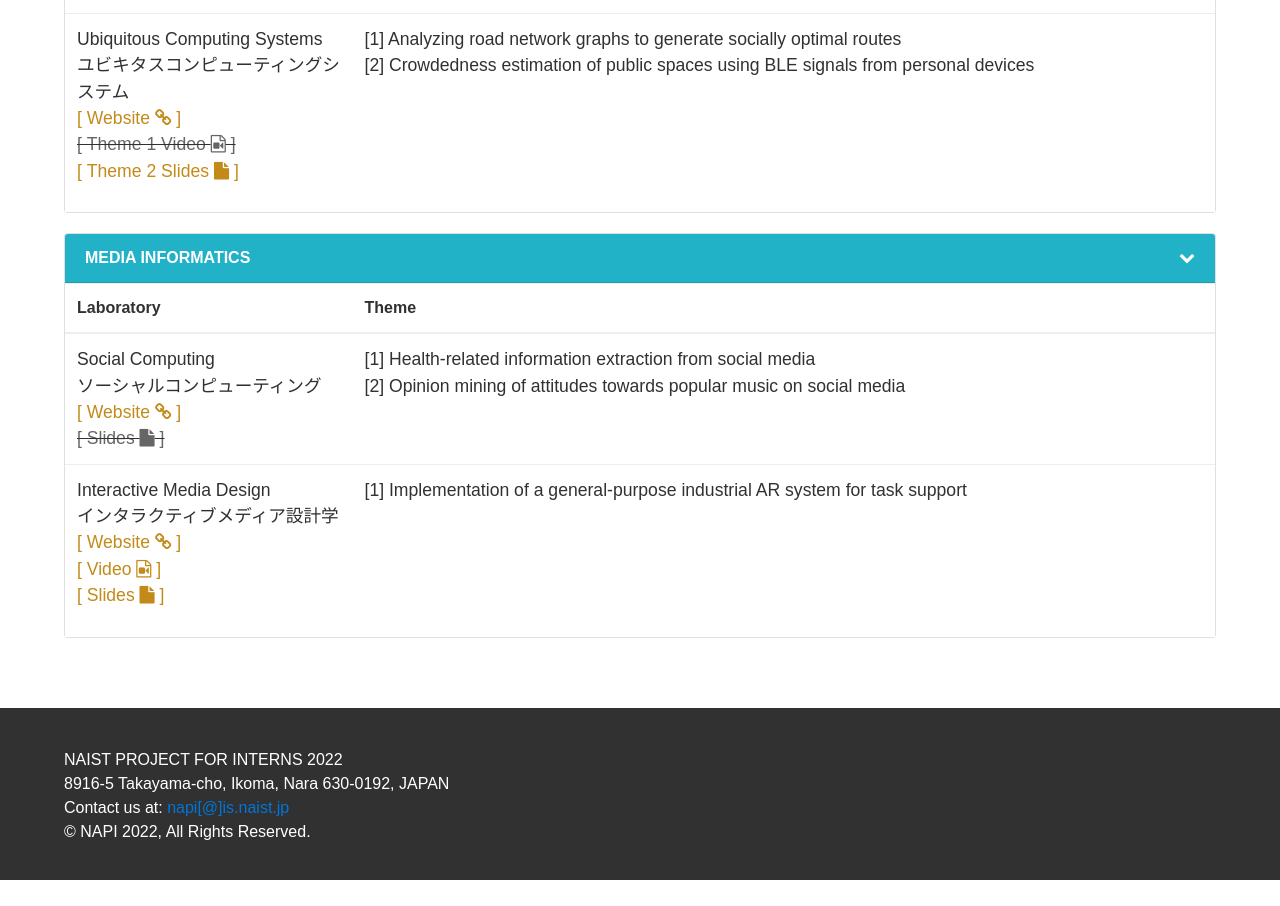
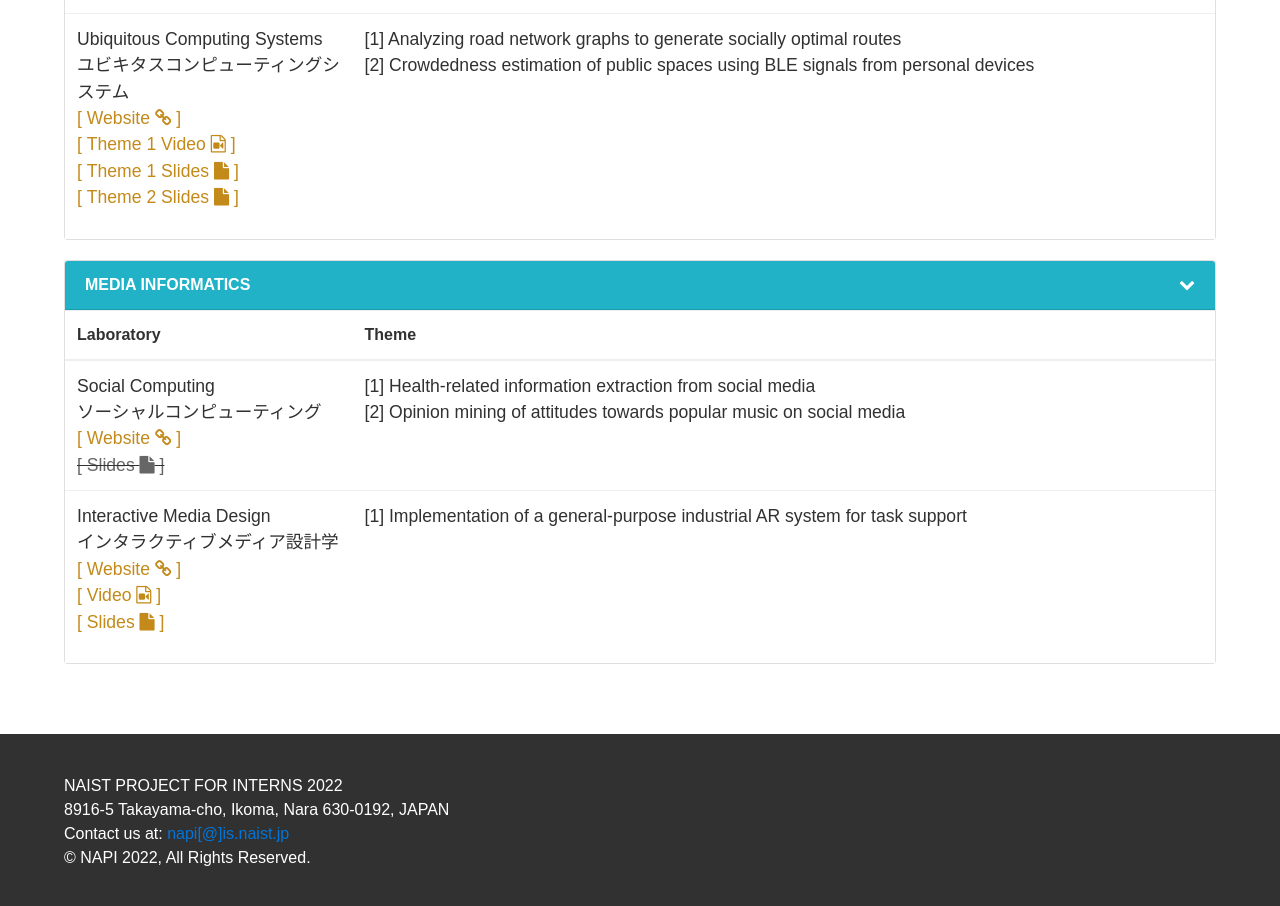
Before and after one commit to Francis-T/napi-web, a plain HTML site: page www/napi2022/labs.html in a window 1280 px wide. Shown: the part 1523-2429 px from the top of the page. Before the commit the page ends 2403 px from the top, so only its background shows below. Drawn offline with nearby package versions, Linux system fonts and the light colour scheme; a script that the page names is missing.

Commit message:
Added more material for labs page

```diff
--- a/www/napi2022/labs.html
+++ b/www/napi2022/labs.html
@@ -165,9 +165,8 @@
                     <td>
                         Ubiquitous Computing Systems<br>ユビキタスコンピューティングシステム<br/>
                         <a class="file-icon" href="http://isw3.naist.jp/Contents/Research/cs-03-en.html" target="_blank">[ Website <i class="fa fa-link"></i> ]</a><br/>
-                        <strike>
-                        <a class="disabled-file-icon" href="javascript:void(0)" target="_blank">[ Theme 1 Video <i class="fa fa-file-video-o"></i> ]</a><br/>
-                        </strike>
+                        <a class="file-icon" href="videos/IS_UCS_2.mp4" target="_blank">[ Theme 1 Video <i class="fa fa-file-video-o"></i> ]</a><br/>
+                        <a class="file-icon" href="slides/IS_UCS_2.pdf" target="_blank">[ Theme 1 Slides <i class="fa fa-file"></i> ]</a><br/>
                         <a class="file-icon" href="slides/IS_UCS_1.pdf" target="_blank">[ Theme 2 Slides <i class="fa fa-file"></i> ]</a><br/>
                     </td>
                     <td>[1] Analyzing road network graphs to generate socially optimal routes <br>
```
